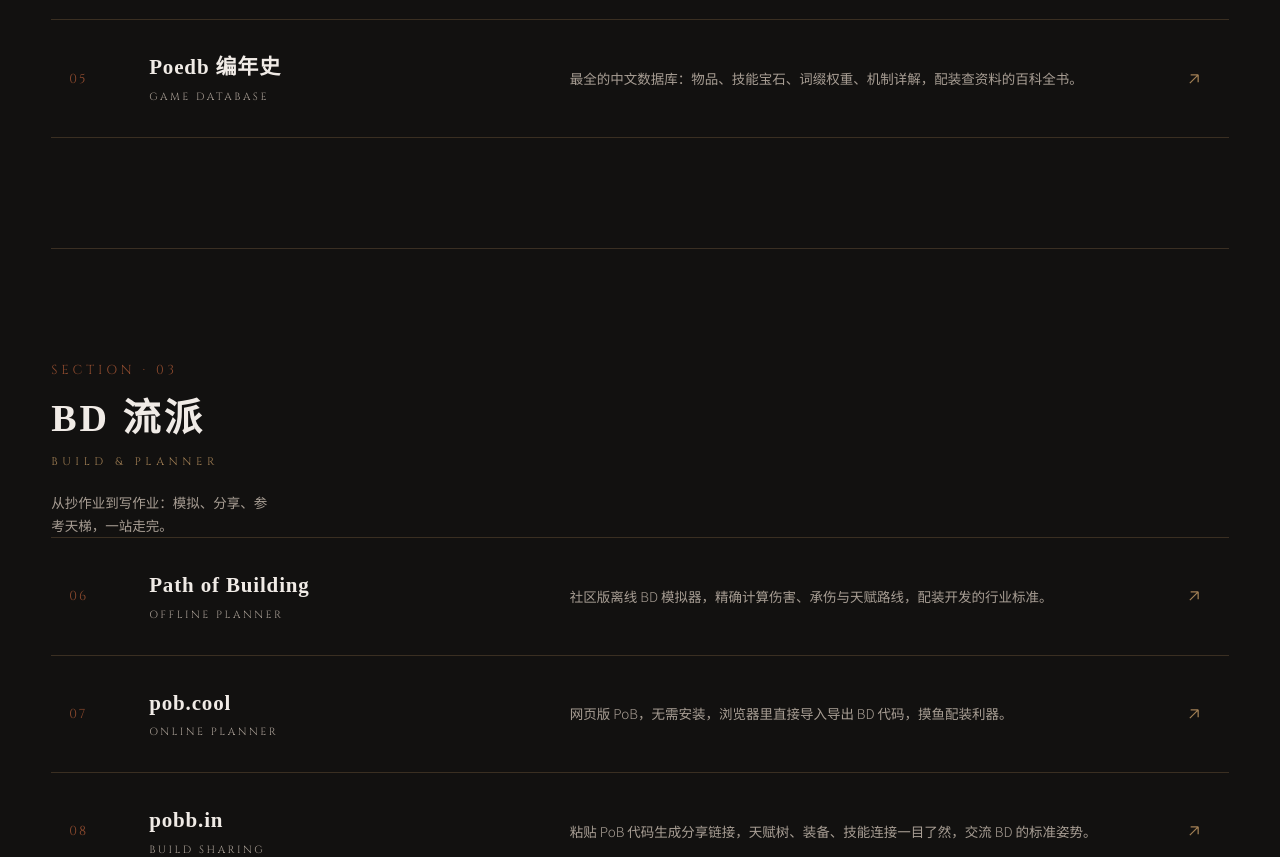
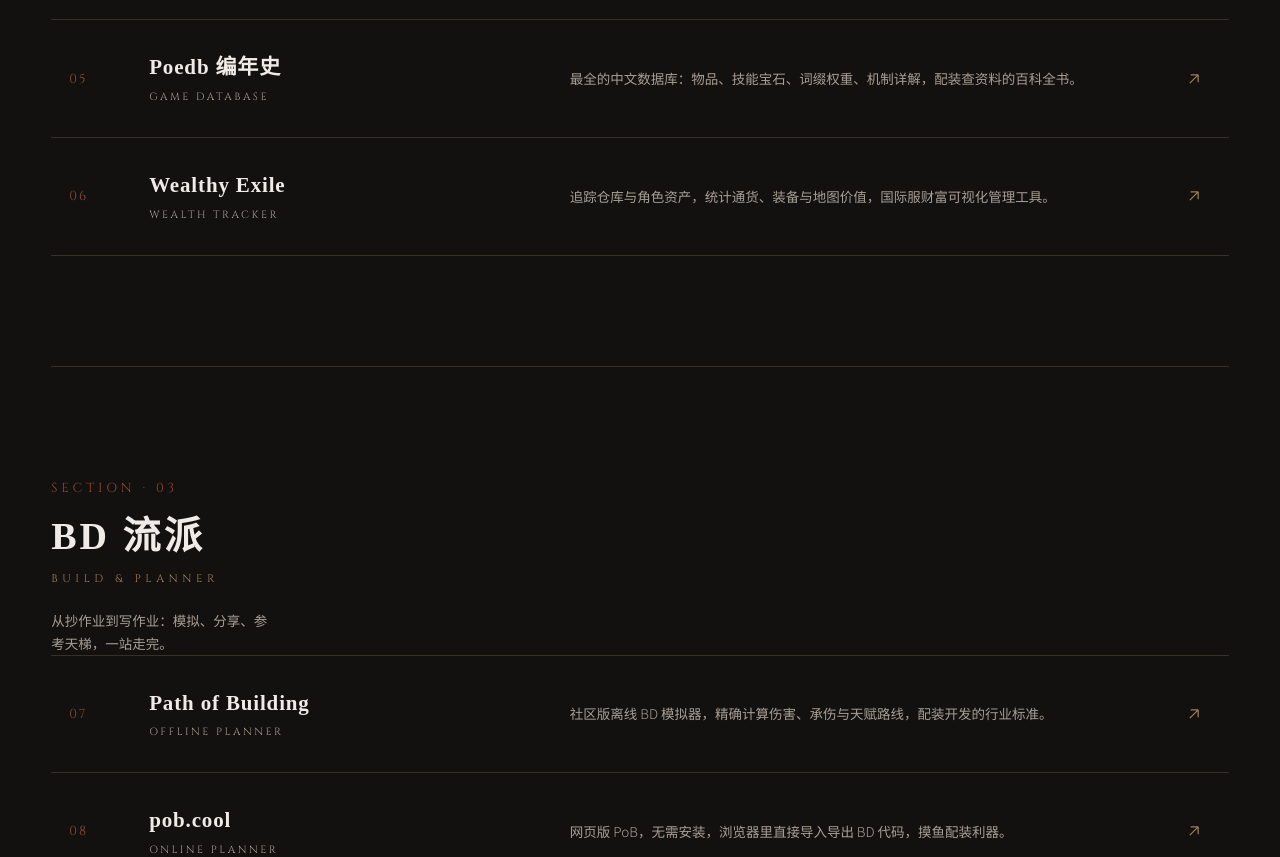
Before and after one commit to Richard-collab/poe-helper, a React (Vite) app: page / in a window 1280 px wide. Shown: the part 1940-2797 px from the top of the page. Built offline with nearby package versions, Linux system fonts and the light colour scheme.

Commit message:
feat: 添加 Wealthy Exile 到交易与经济

```diff
--- a/src/App.tsx
+++ b/src/App.tsx
@@ -59,6 +59,13 @@
         desc: "最全的中文数据库：物品、技能宝石、词缀权重、机制详解，配装查资料的百科全书。",
         href: "https://poedb.tw/cn/",
       },
+      {
+        idx: "06",
+        name: "Wealthy Exile",
+        en: "Wealth Tracker",
+        desc: "追踪仓库与角色资产，统计通货、装备与地图价值，国际服财富可视化管理工具。",
+        href: "https://wealthyexile.com/",
+      },
     ],
   },
   {
@@ -69,28 +76,28 @@
     desc: "从抄作业到写作业：模拟、分享、参考天梯，一站走完。",
     links: [
       {
-        idx: "06",
+        idx: "07",
         name: "Path of Building",
         en: "Offline Planner",
         desc: "社区版离线 BD 模拟器，精确计算伤害、承伤与天赋路线，配装开发的行业标准。",
         href: "https://pathofbuilding.community/",
       },
       {
-        idx: "07",
+        idx: "08",
         name: "pob.cool",
         en: "Online Planner",
         desc: "网页版 PoB，无需安装，浏览器里直接导入导出 BD 代码，摸鱼配装利器。",
         href: "https://pob.cool",
       },
       {
-        idx: "08",
+        idx: "09",
         name: "pobb.in",
         en: "Build Sharing",
         desc: "粘贴 PoB 代码生成分享链接，天赋树、装备、技能连接一目了然，交流 BD 的标准姿势。",
         href: "https://pobb.in",
       },
       {
-        idx: "09",
+        idx: "10",
         name: "poe.ninja 天梯",
         en: "Ladder Builds",
         desc: "实时抓取天梯前列角色，按职业与技能筛选主流 BD，赛季开荒抄作业首选。",
```
